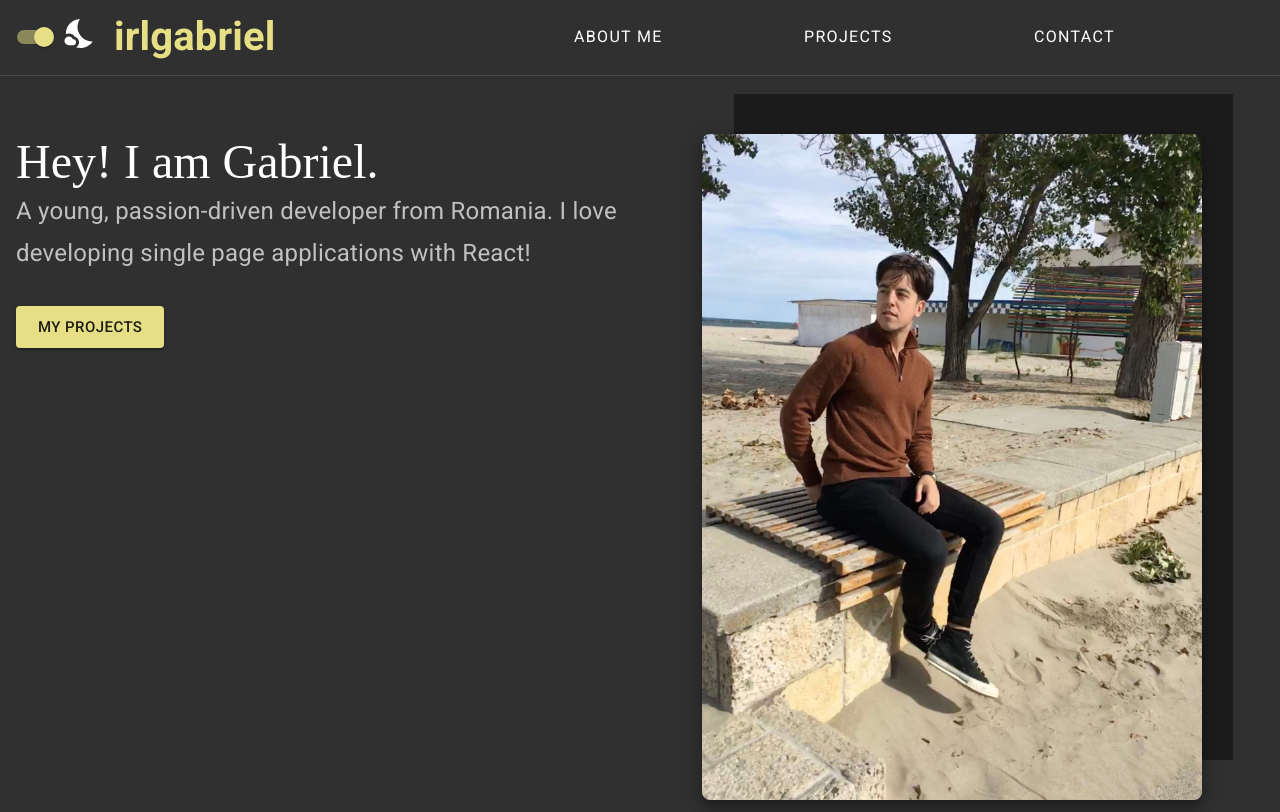
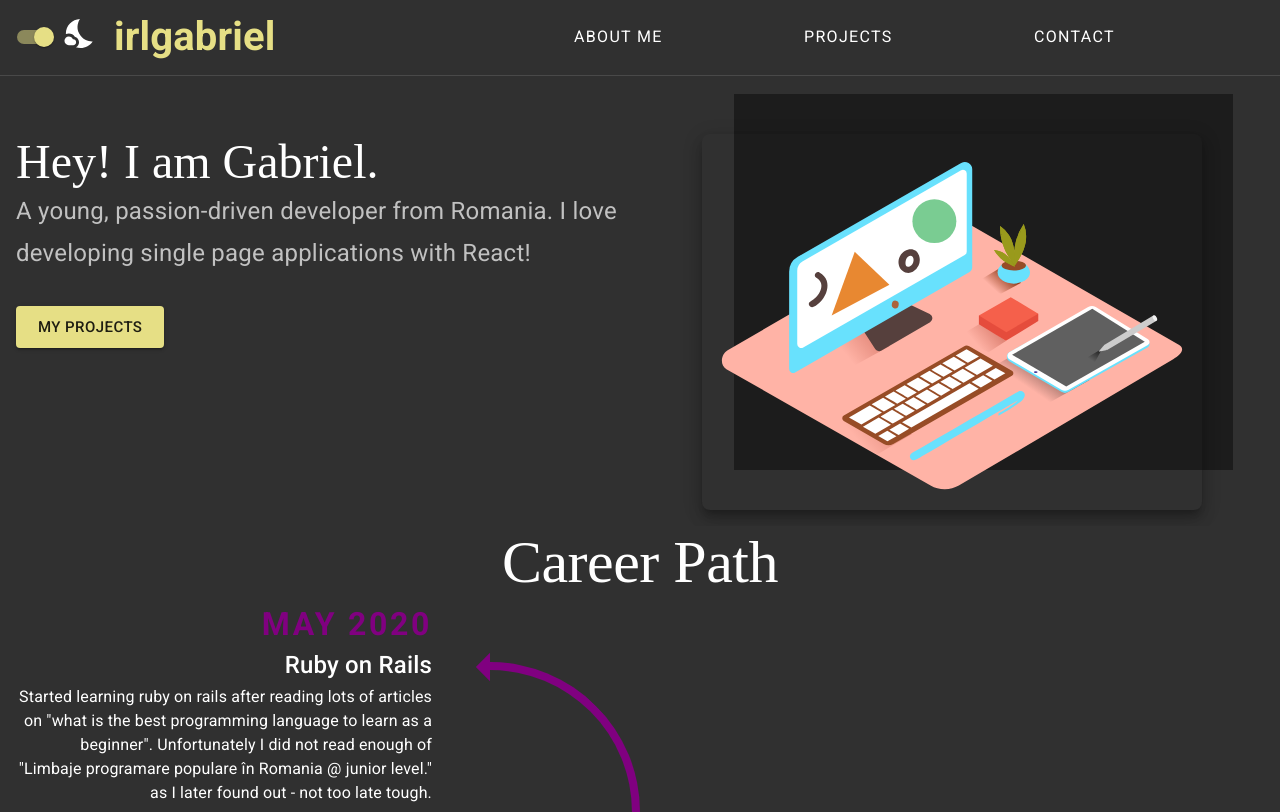
Before and after one commit to irlgabriel/portfolio, a React (Create React App) app: page /#/ in a window 1280 px wide. Shown: the top 812 px of the page. Built offline with nearby package versions, Linux system fonts and the light colour scheme; a web font is replaced by a local one.

Commit message:
added new aboutme page

```diff
--- a/src/components/Intro.js
+++ b/src/components/Intro.js
@@ -7,6 +7,7 @@ import { Link } from 'react-router-dom';
 import { makeStyles } from '@material-ui/core/styles';
 import { CSSTransition } from 'react-transition-group';
 import me from '../images/me.jpeg';
+import designer from '../images/designer.svg'
 
 const useStyles = makeStyles(theme => ({
   root: {
@@ -97,7 +98,7 @@ export default () => {
         </Grid>
         <Grid className={classes.right} item>
           <Box className={classes.backdrop} />
-          <img alt='me' className={classes.img} src={me} width='80%'></img>
+          <img alt='me' className={classes.img} src={designer} width='80%'></img>
         </Grid>
       </Grid>
     </CSSTransition>
```
Also changed, not shown: src/Pages/AboutMe.js (added), src/images/designer.svg (added).
